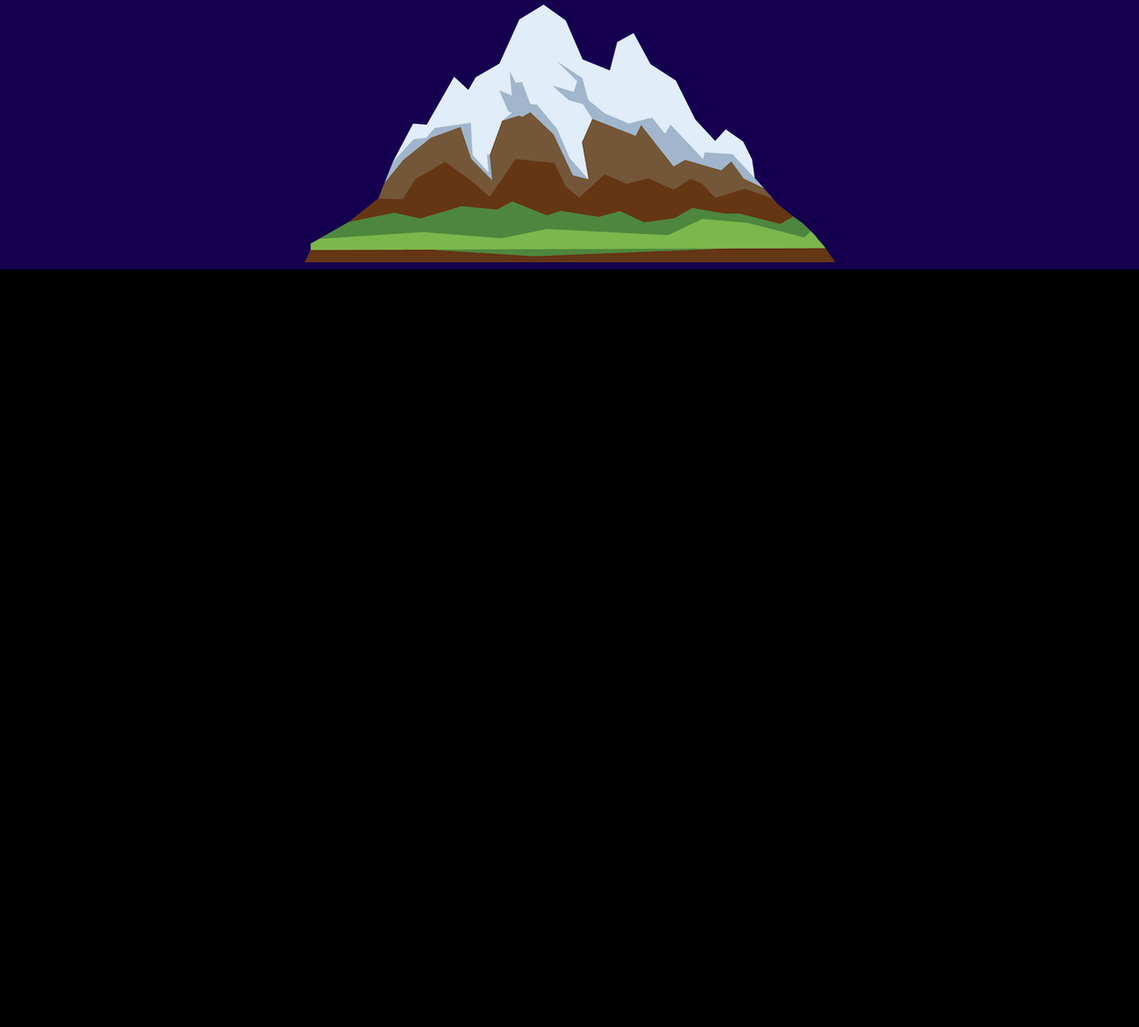
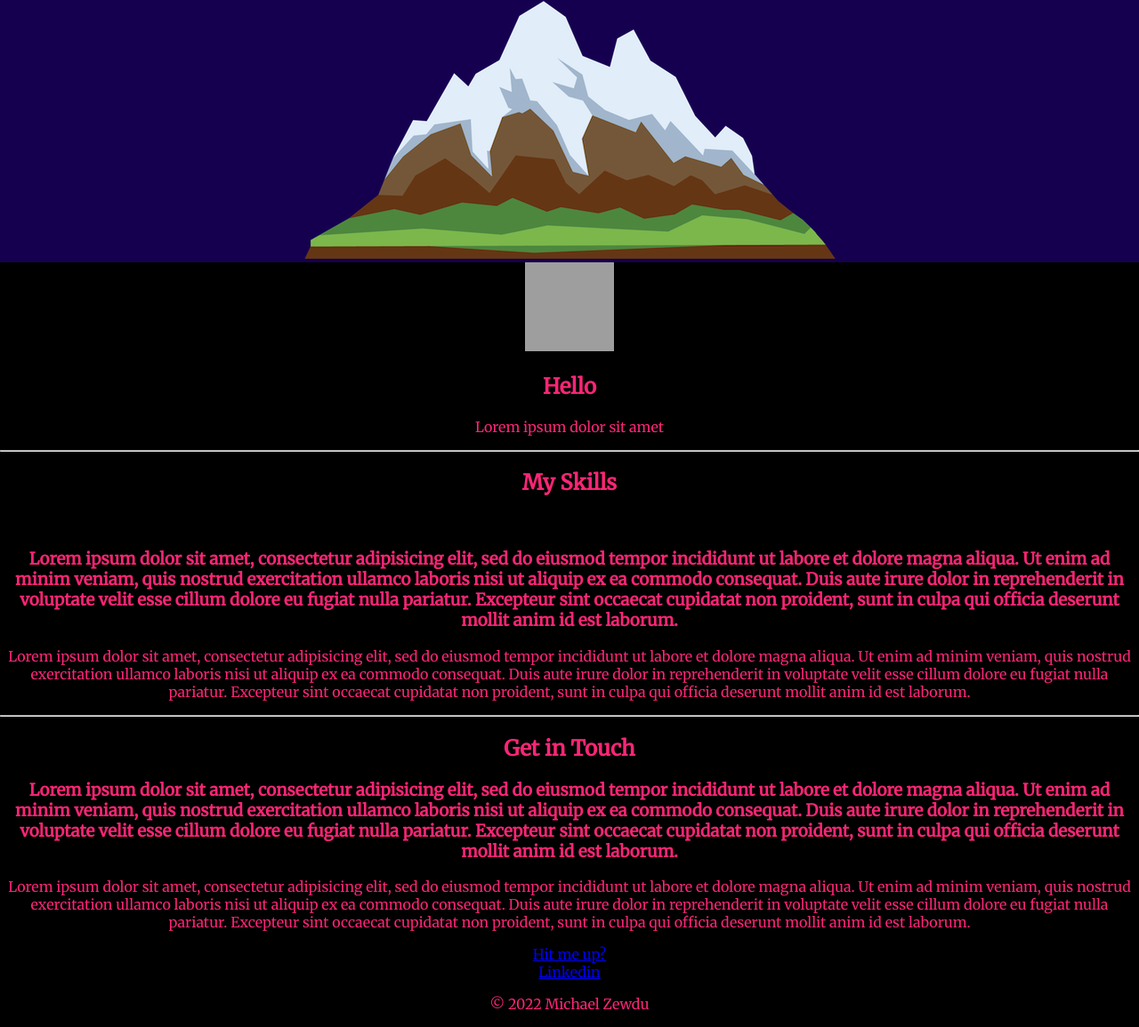
Before and after one commit to michaelzewdu/portfolio, a plain HTML site: page index.html in a window 1280 px wide. Shown: the part 343-1498 px from the top of the page at 89% size. Before the commit the page ends 800 px from the top, so only its background shows below. Drawn offline with Linux system fonts and the light colour scheme; grey boxes are pictures that could not be loaded.

Commit message:
some starting content and mike himself

```diff
--- a/index.html
+++ b/index.html
@@ -17,5 +17,39 @@
 
     </div>
 
+    <div class="middle-container">
+      <div class="profile">
+        <img height="100" width="100"src="images/mikeeboi.png" alt="There is no describing this, you just have to see it yourself.">
+        <h2>Hello</h2>
+        <p>Lorem ipsum dolor sit amet</p>
+
+      </div>
+      <hr>
+      <div class="skills">
+        <h2>My Skills</h2>
+        <div class="skill-row">
+          <img class="" src="" alt="">
+          <h3>Lorem ipsum dolor sit amet, consectetur adipisicing elit, sed do eiusmod tempor incididunt ut labore et dolore magna aliqua. Ut enim ad minim veniam, quis nostrud exercitation ullamco laboris nisi ut aliquip ex ea commodo consequat. Duis aute irure dolor in reprehenderit in voluptate velit esse cillum dolore eu fugiat nulla pariatur. Excepteur sint occaecat cupidatat non proident, sunt in culpa qui officia deserunt mollit anim id est laborum.</h3>
+          <p>Lorem ipsum dolor sit amet, consectetur adipisicing elit, sed do eiusmod tempor incididunt ut labore et dolore magna aliqua. Ut enim ad minim veniam, quis nostrud exercitation ullamco laboris nisi ut aliquip ex ea commodo consequat. Duis aute irure dolor in reprehenderit in voluptate velit esse cillum dolore eu fugiat nulla pariatur. Excepteur sint occaecat cupidatat non proident, sunt in culpa qui officia deserunt mollit anim id est laborum.</p>
+
+        </div>
+
+      </div>
+      <hr>
+
+      <div class="contact-me">
+        <h2>Get in Touch</h2>
+        <h3>Lorem ipsum dolor sit amet, consectetur adipisicing elit, sed do eiusmod tempor incididunt ut labore et dolore magna aliqua. Ut enim ad minim veniam, quis nostrud exercitation ullamco laboris nisi ut aliquip ex ea commodo consequat. Duis aute irure dolor in reprehenderit in voluptate velit esse cillum dolore eu fugiat nulla pariatur. Excepteur sint occaecat cupidatat non proident, sunt in culpa qui officia deserunt mollit anim id est laborum.</h3>
+        <p>Lorem ipsum dolor sit amet, consectetur adipisicing elit, sed do eiusmod tempor incididunt ut labore et dolore magna aliqua. Ut enim ad minim veniam, quis nostrud exercitation ullamco laboris nisi ut aliquip ex ea commodo consequat. Duis aute irure dolor in reprehenderit in voluptate velit esse cillum dolore eu fugiat nulla pariatur. Excepteur sint occaecat cupidatat non proident, sunt in culpa qui officia deserunt mollit anim id est laborum.</p>
+        <a class="btn" href="mailto:mikaelzshiferaw@gmail.com">Hit me up?</a>
+
+      </div>
+
+      <div class="bottom-container">
+        <a href="https://www.linkedin.com"> Linkedin</a>
+        <p>© 2022 Michael Zewdu</p>
+      </div>
+    </div>
+
   </body>
 </html>
--- a/styles/styles.css
+++ b/styles/styles.css
@@ -8,7 +8,6 @@ body{
 
 .top-container{
   padding-top:  30px;
-  font-family: 'Sacramento', sans-serif;
   background-color: #150050;
   margin-bottom: 0;
   padding-bottom: 0;
@@ -16,6 +15,12 @@ body{
 
 h1 {
   font-size: 70px;
+  font-family: 'Sacramento', sans-serif;
+
+}
+
+body {
+  font-family: 'Merriweather', sans-serif;
 }
 
 .top-cloud{
```
Also changed, not shown: 1 other file.
